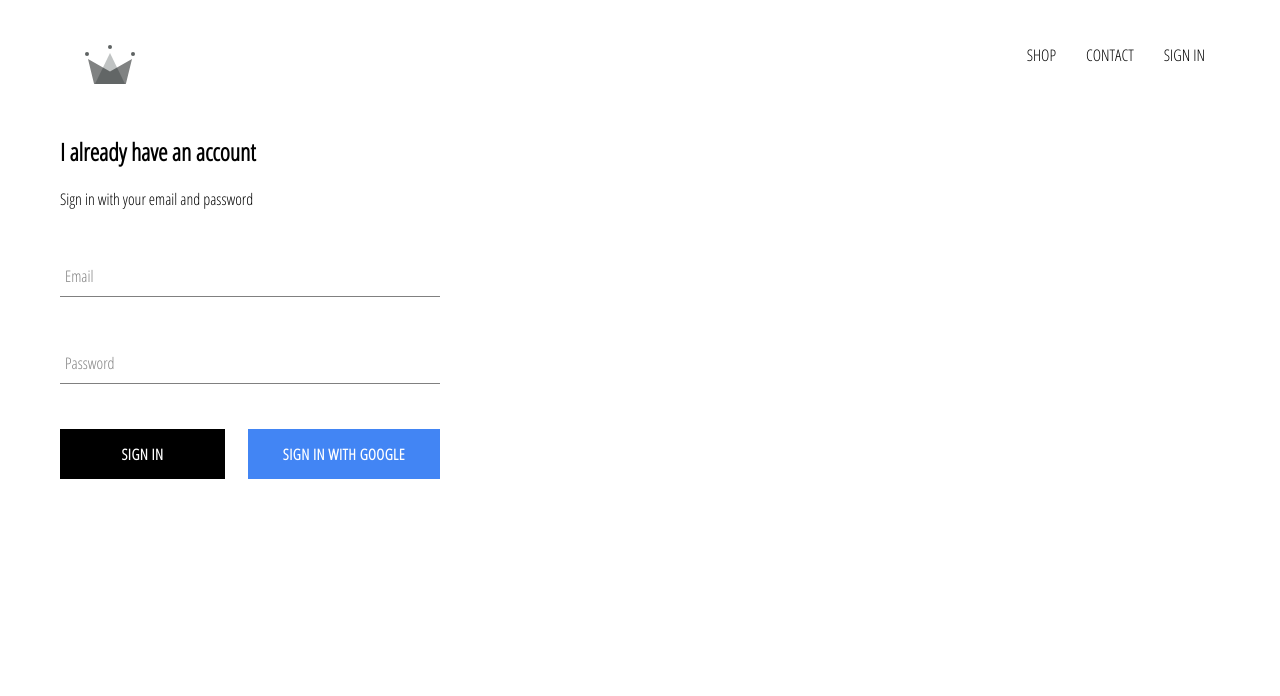
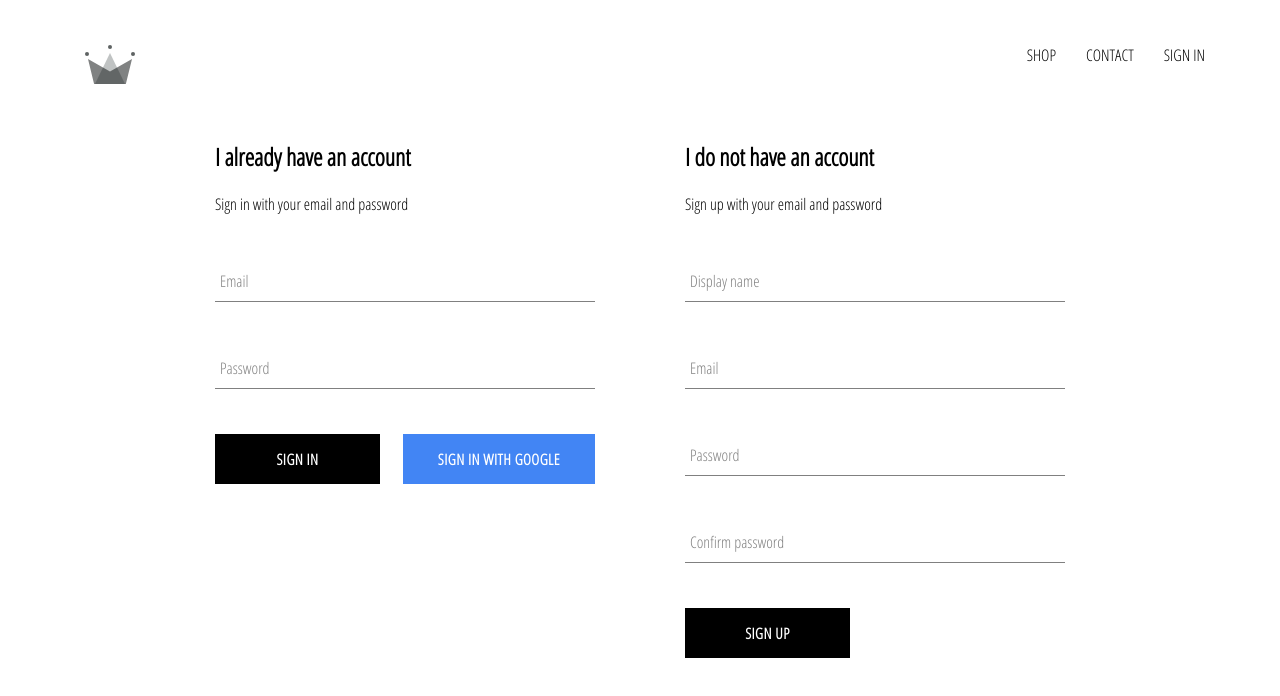
Before and after one commit to rajkoKupinac/crwn-cloathing, a React (Create React App) app: page /signin in a window 1280 px wide. Shown: the top 696 px of the page. Built offline with nearby package versions, Linux system fonts and the light colour scheme; no server answers.

Commit message:
Implemented firebase utils, included ability to store authenticated users into our firestore database

```diff
--- a/src/App.js
+++ b/src/App.js
@@ -3,7 +3,7 @@
 import ShopPage from './pages/shop/shop.component';
 import Header from './components/header/header.component';
 import SignInAndSignUpPage from './pages/sign-in-and-sign-up/sign-in-and-sign-up.component';
-import { auth } from './firebase/firebase.utils';
+import { auth, createUserProfileDocument } from './firebase/firebase.utils';
 
 import './App.css';
 
@@ -18,11 +18,24 @@
   }
 
   componentDidMount(){
-    this.unsubscribeFromAuth = auth.onAuthStateChanged(user => {
-      this.setState({currentUser : user})
-      console.log(user)
+    this.unsubscribeFromAuth = auth.onAuthStateChanged(async userAuth => {
+      if (userAuth) {
+        const userRef = await createUserProfileDocument(userAuth)
+        userRef.onSnapshot(snapShot => {
+          this.setState({
+            currentUser : {
+              id: snapShot.id,
+              ...snapShot.data()
+            }
+          })
+        })
+      }
+      else{
+        this.setState({currentUser : userAuth})
+      }
     })
   }
+
   unsubscribeFromAuth = null;
 
   componentWillUnmount(){
--- a/src/components/form-input/form-input.component.jsx
+++ b/src/components/form-input/form-input.component.jsx
@@ -6,7 +6,7 @@
         <input className="form-input" onChange={handleChange} {...otherProps}/>
         {
             label ?
-            (<label className={`${otherProps.value.legth ? 'shrink' : ''} form-input-label`}>
+            (<label className={`${otherProps.value.length ? 'shrink' : ''} form-input-label`}>
                 {label}
             </label>)
             : null
--- /dev/null
+++ b/src/components/sign-up/sign-up.component.jsx
@@ -0,0 +1,64 @@
+import React from "react";
+import './sign-up.styles.scss'
+import FormInput from "../form-input/form-input.component";
+import CustomButton from "../custom-button/custom-button.component";
+import {auth, createUserProfileDocument} from '../../firebase/firebase.utils'
+
+class SignUp extends React.Component {
+    constructor(props){
+        super(props);
+        this.state = {
+            displayName : '',
+            email : '',
+            password : '',
+            confirmPassword : ''
+        }
+    }
+    handleSubmit = async event => {
+        event.preventDefault()
+        const {displayName, email, password, confirmPassword} = this.state
+
+        if (password !== confirmPassword) {
+            alert("Passwords dont match!")
+            return
+        }
+
+        try {
+            const {user} = await auth.createUserWithEmailAndPassword(email, password)
+            createUserProfileDocument(user, {displayName})
+            this.setState({
+                displayName:'',
+                email:'',
+                password:'',
+                confirmPassword:''
+            })
+        } catch (error) {
+            console.log(error.message)
+        }
+    }
+    handleChange = event => {
+        const {name, value} = event.target
+        this.setState({[name]:value})
+    }
+    render(){
+        const {displayName, email, password, confirmPassword} = this.state
+        return(
+            <div className="sign-up">
+                <h2 className="Title">
+                    I do not have an account
+                </h2>
+                <span>
+                    Sign up with your email and password
+                </span>
+                <form className="sign-up-form" onSubmit={this.handleSubmit}>
+                    <FormInput type="text" name="displayName" value={displayName} onChange={this.handleChange} label="Display name" required/>
+                    <FormInput type="email" name="email" value={email} onChange={this.handleChange} label="Email" required/>
+                    <FormInput type="password" name="password" value={password} onChange={this.handleChange} label="Password" required/>
+                    <FormInput type="password" name="confirmPassword" value={confirmPassword} onChange={this.handleChange} label="Confirm password" required/>
+                    <CustomButton children="SIGN UP"/>
+                </form>
+            </div>
+        )
+    }
+}
+export default SignUp
--- /dev/null
+++ b/src/components/sign-up/sign-up.styles.scss
@@ -0,0 +1,9 @@
+.sign-up {
+  display: flex;
+  flex-direction: column;
+  width: 380px;
+
+  .title {
+    margin: 10px 0;
+  }
+}
--- a/src/firebase/firebase.utils.js
+++ b/src/firebase/firebase.utils.js
@@ -12,6 +12,30 @@
     measurementId: "G-9CSYN60V63"
 };
 
+export const createUserProfileDocument = async (userAuth, additionalData) => {
+    if (!userAuth) {
+        return;
+    }
+    const userRef = firestore.doc(`users/${userAuth.uid}`)
+    const snapShot = await userRef.get();
+    if (!snapShot.exists) {
+        const {displayName, email} = userAuth
+        const createdAt = new Date();
+
+        try {
+            await userRef.set({
+                displayName,
+                email,
+                createdAt,
+                ...additionalData
+            })
+        } catch (error) {
+            console.log('Error creating user ', error.message)
+        }
+    }
+    return userRef;
+}
+
 firebase.initializeApp(config)
 
 export const auth = firebase.auth();
--- a/src/pages/sign-in-and-sign-up/sign-in-and-sign-up.component.jsx
+++ b/src/pages/sign-in-and-sign-up/sign-in-and-sign-up.component.jsx
@@ -1,10 +1,12 @@
 import React from "react";
 import './sign-in-and-sign-up.styles.scss'
 import SignIn from "../../components/sign-in/sign-in.component";
+import SignUp from "../../components/sign-up/sign-up.component";
 
 const SignInAndSignUpPage = () => (
     <div className="sign-in-and-sign-up">
         <SignIn/>
+        <SignUp />
     </div>
 )
 export default SignInAndSignUpPage
--- a/src/pages/sign-in-and-sign-up/sign-in-and-sign-up.styles.scss
+++ b/src/pages/sign-in-and-sign-up/sign-in-and-sign-up.styles.scss
@@ -0,0 +1,6 @@
+.sign-in-and-sign-up{
+    width: 850px;
+    display: flex;
+    justify-content: space-between;
+    margin: 30px auto;
+}
```
